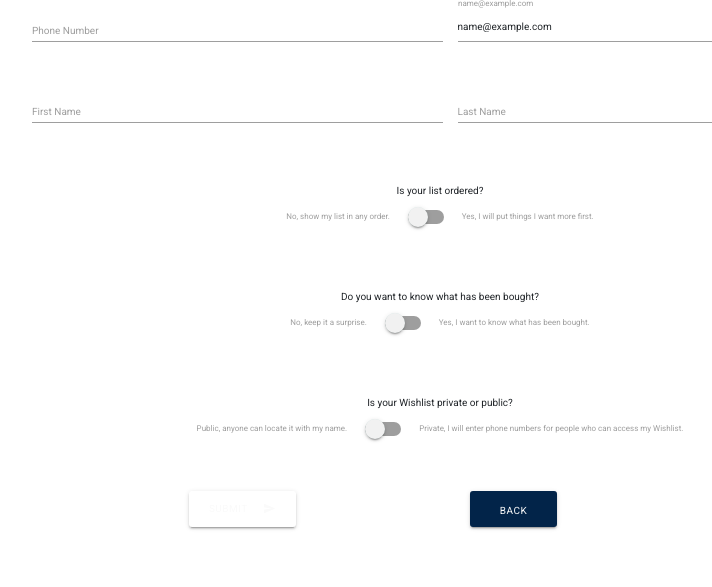
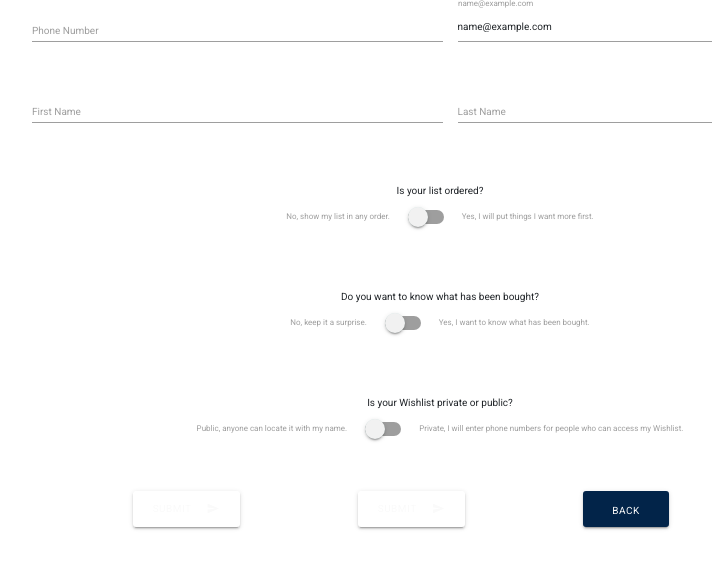
Before and after one commit to geminerald/pressie, a Flask app: a page that uses templates/wishlist.html in a window 1280 px wide. Shown: the part 213-800 px from the top of the page, without its empty margins (190-902 px from the left). Run offline with Flask 2, Linux system fonts and the light colour scheme; the visitor is signed in with stand-in values (Sample User, id 1); a database or web service that is not in the repository returns one stand-in record (values such as "Sample title"); some libraries are stand-ins or nearby versions.

Commit message:
added components, layout and pages folders, added test submit button html

```diff
--- a/static/style/style.css
+++ b/static/style/style.css
@@ -171,6 +171,10 @@ nav {
 
 }
 
+.home-link{
+    text-decoration: none;
+}
+
 .home-link:hover{
     background-color: var(--white);
 }
@@ -192,16 +196,16 @@ nav {
 }
 
 .submit-button{
-    background-color: var(--yellow)
+    background-color: var(--dark-blue)
     border: 2px solid var(--white);
     color: var(--white);
 }
 
 .submit-button:hover,
 .submit-button:focus{
-    color: var(--yellow);
+    color: var(--dark-blue);
     background-color: var(--white);
-    border: 2px solid #var(--yellow);
+    border: 2px solid var(--dark-blue);
 }
 
 .back-button{
--- /dev/null
+++ b/templates/components/submitbutton.html
@@ -0,0 +1,6 @@
+{% block body %}
+    <button id="submit" class="btn waves-effect waves-light submit-button"
+			type="submit" name="action">Submit
+			<i class="material-icons right">send</i>
+		</button>
+{% endblock %}
--- a/templates/wishlist.html
+++ b/templates/wishlist.html
@@ -69,6 +69,7 @@
 			type="submit" name="action">Submit
 			<i class="material-icons right">send</i>
 		</button>
+        {% include 'components/submitbutton.html' %}
 		<a href="{{url_for('home')}}"
 			class="waves-effect waves-light btn back-button"><i class="material-icons right"></i>Back</a>
 
```
